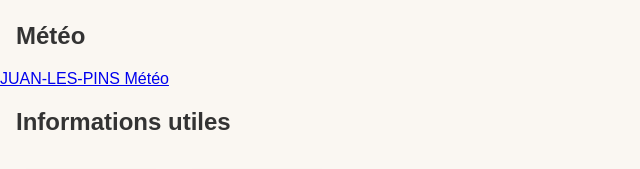
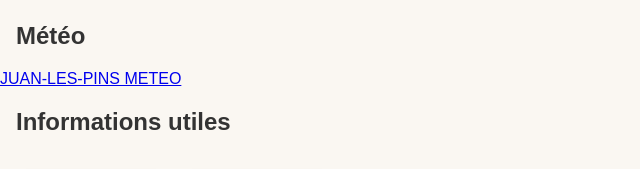
Before and after one commit to Tommynissa/juan, a plain HTML site: page bienvenue.html in a window 1280 px wide. Shown: the part 144-313 px from the top of the page, 0-640 px from the left. Drawn offline with Linux system fonts and the light colour scheme; a script that the page names is missing.

Commit message:
Add files via upload

```diff
--- a/bienvenue.html
+++ b/bienvenue.html
@@ -20,11 +20,11 @@
         <h2>Météo</h2>
       </div>
       <div class="weather-widget">
-        <a class="weatherwidget-io" href="https://forecast7.com/fr/43d57n7d11/juan-les-pins/"
+        <a class="weatherwidget-io" href="https://forecast7.com/fr/43d58n7d12/antibes/"
            data-label_1="JUAN-LES-PINS"
-           data-label_2="MÉTÉO"
+           data-label_2="METEO"
            data-theme="beige">
-           JUAN-LES-PINS Météo
+           JUAN-LES-PINS METEO
         </a>
       </div>
     </section>
```
